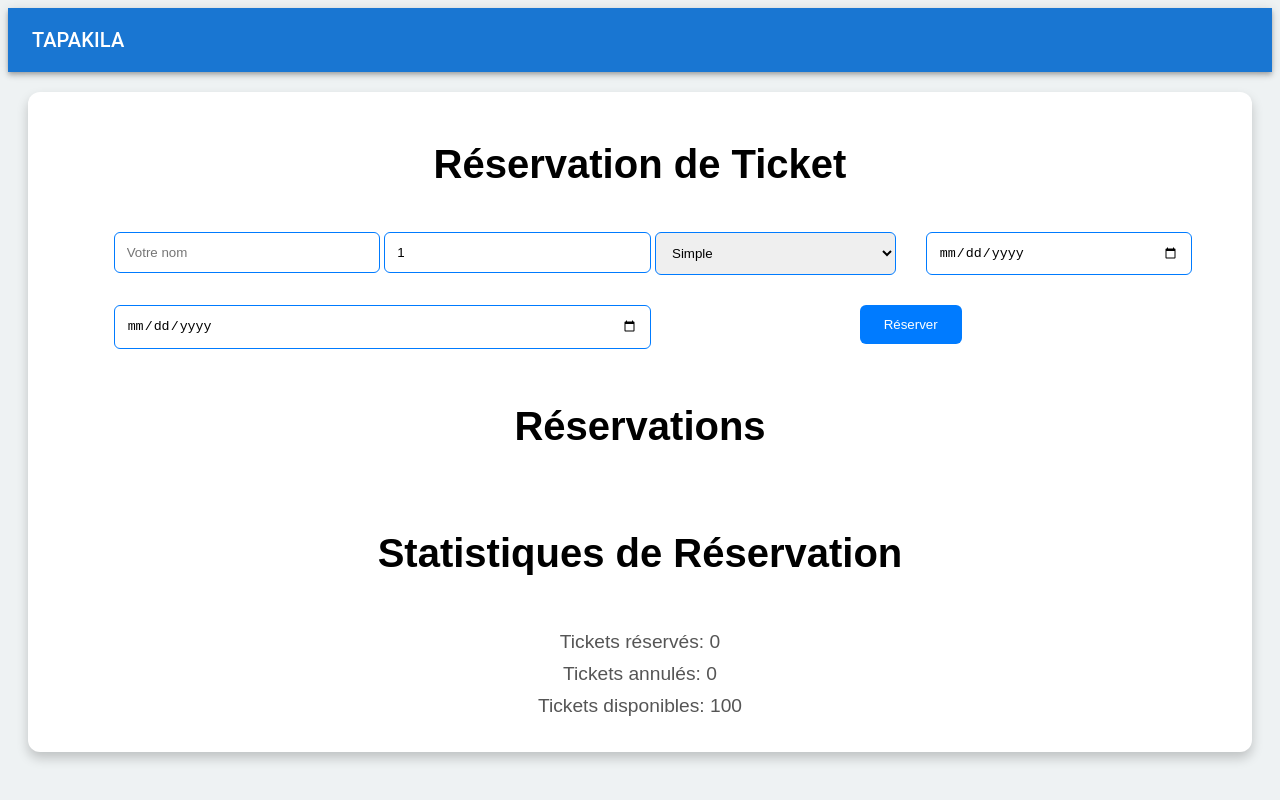
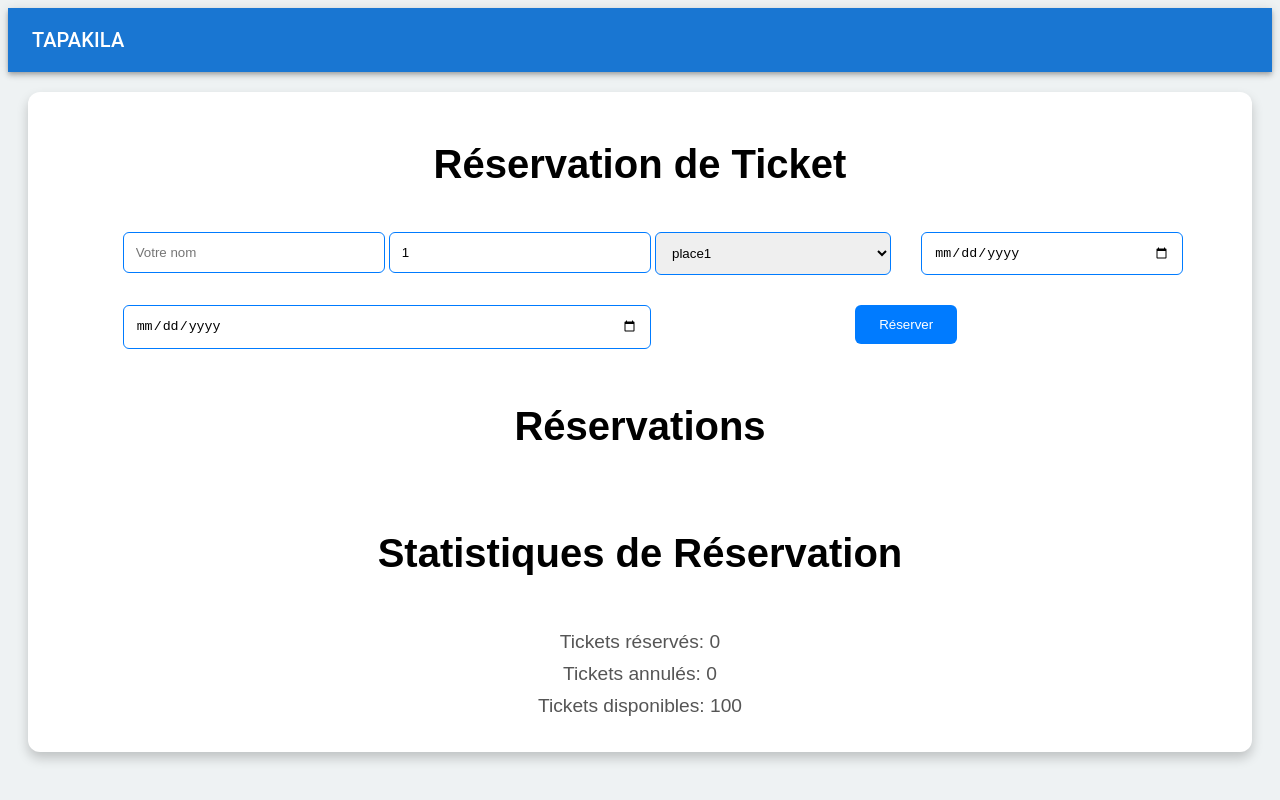
Before and after one commit to Williest-Andry/tapakila-ui, a Next.js app: page / in a window 1280 px wide. Built offline with nearby package versions, Linux system fonts and the light colour scheme.

Commit message:
Update TicketReservation.js
Change the type of seat as SIMPLE, VIP, FAN ZONE to place1, place2, place3, place4

```diff
--- a/app/TicketReservation.js
+++ b/app/TicketReservation.js
@@ -95,9 +95,10 @@ const TicketReservation = () => {
         </div>
         <div className="content-element">
           <select value={reservationType} onChange={(e) => setReservationType(e.target.value)}>
-            <option value="simple">Simple</option>
-            <option value="VIP">VIP</option>
-            <option value="fan zone">Fan Zone</option>
+            <option value="place1">place1</option>
+            <option value="place2">place2</option>
+            <option value="place3">place3</option>
+            <option value="place4">place4</option>
           </select>
         </div>
         <div className="content-element">
```
